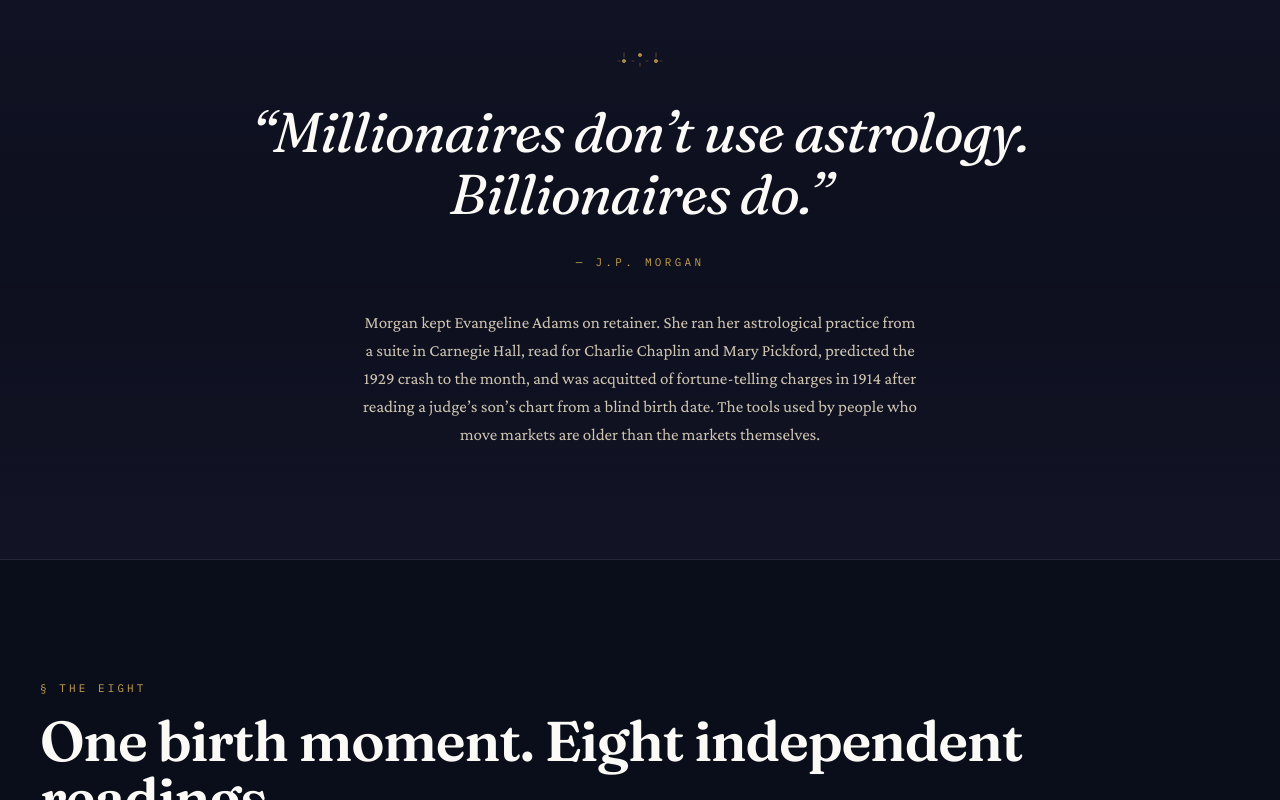
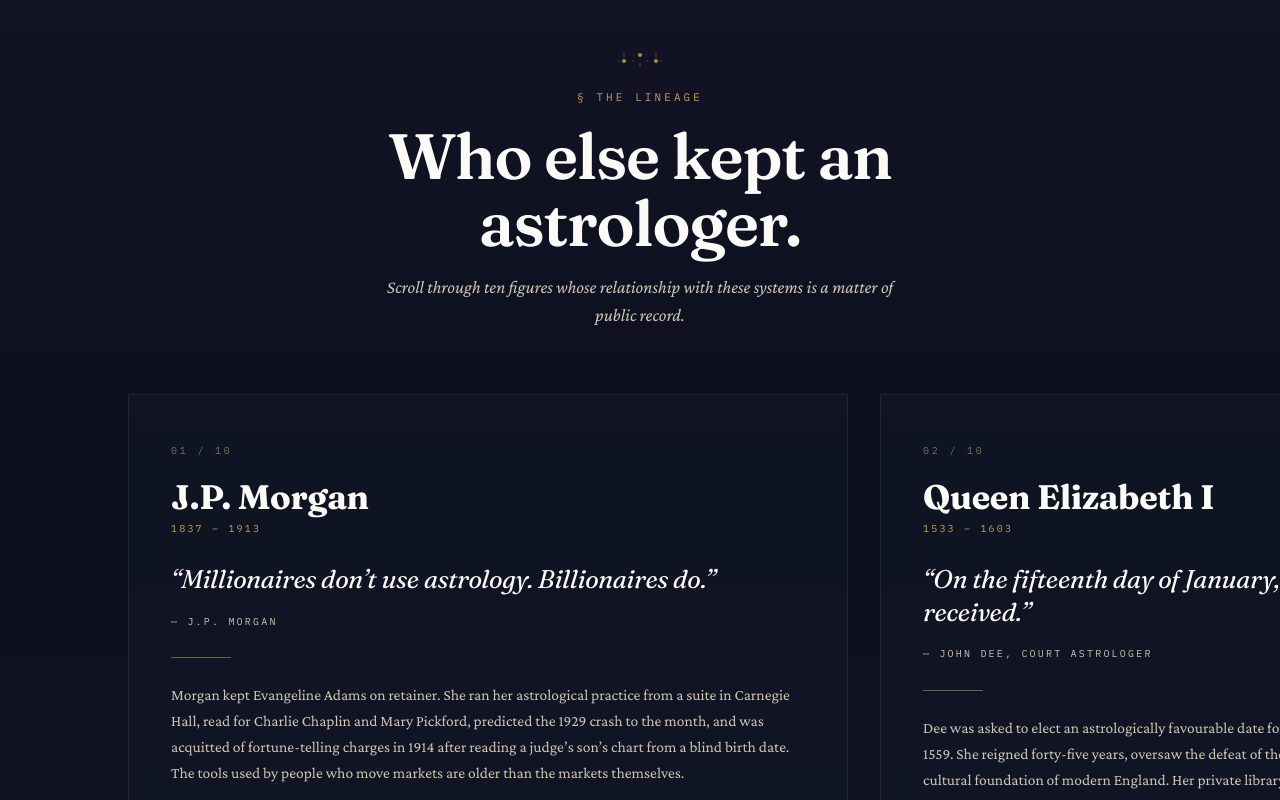
Before and after one commit to Kaye999/synastra, a Next.js app: page / in a window 1280 px wide. Shown: the part 1060-1860 px from the top of the page. Built offline with nearby package versions, Linux system fonts and the light colour scheme.

Commit message:
Lineage horizontal scroller — 10 figures each with quote + story, snap-scroll carousel replacing single JP Morgan panel

```diff
--- a/src/app/globals.css
+++ b/src/app/globals.css
@@ -514,7 +514,146 @@
   .mk-reveal { opacity: 1; transform: none; transition: none; }
 }
 
-/* ─── Marketing: J.P. Morgan panel ────────────────────────────────── */
+/* ─── Marketing: Lineage horizontal scroller ─────────────────────── */
+.mk-lineage-section {
+  padding: 110px 0 80px;
+  background: linear-gradient(180deg, rgba(59, 47, 92, 0.18) 0%, rgba(59, 47, 92, 0.06) 50%, rgba(59, 47, 92, 0.18) 100%);
+  border-top: 1px solid var(--rule);
+  border-bottom: 1px solid var(--rule);
+  overflow: hidden;
+}
+.mk-lineage-header {
+  max-width: 820px;
+  margin: 0 auto 64px;
+  text-align: center;
+  padding: 0 24px;
+}
+.mk-lineage-title {
+  font-family: var(--font-display);
+  font-variation-settings: "opsz" 144;
+  font-weight: 600;
+  font-size: clamp(38px, 5vw, 68px);
+  line-height: 1.05;
+  letter-spacing: -0.02em;
+  color: var(--ink);
+  margin: 16px 0 18px;
+}
+.mk-lineage-sub {
+  font-family: var(--font-body);
+  font-style: italic;
+  font-size: 18px;
+  color: var(--ink-dim);
+  margin: 0 auto;
+  max-width: 52ch;
+}
+.mk-lineage-scroller {
+  display: flex;
+  gap: 32px;
+  padding: 0 10vw 40px;
+  overflow-x: auto;
+  overflow-y: hidden;
+  scroll-snap-type: x mandatory;
+  scroll-behavior: smooth;
+  scrollbar-width: thin;
+  scrollbar-color: var(--brass-soft) transparent;
+  -webkit-overflow-scrolling: touch;
+}
+.mk-lineage-scroller::-webkit-scrollbar { height: 6px; }
+.mk-lineage-scroller::-webkit-scrollbar-track { background: transparent; }
+.mk-lineage-scroller::-webkit-scrollbar-thumb {
+  background: var(--brass-soft);
+  border-radius: 999px;
+}
+.mk-lineage-card {
+  flex: 0 0 clamp(320px, 68vw, 720px);
+  scroll-snap-align: center;
+  background: rgba(19, 24, 40, 0.5);
+  border: 1px solid var(--rule);
+  padding: 48px 42px 44px;
+  display: flex;
+  flex-direction: column;
+  position: relative;
+  transition: border-color 0.3s, background 0.3s;
+}
+.mk-lineage-card:hover {
+  border-color: var(--brass-soft);
+  background: rgba(19, 24, 40, 0.75);
+}
+.mk-lineage-card-index {
+  font-family: var(--font-mono);
+  font-size: 10px;
+  letter-spacing: 0.28em;
+  text-transform: uppercase;
+  color: var(--ink-faint);
+  margin-bottom: 20px;
+}
+.mk-lineage-card-name {
+  font-family: var(--font-display);
+  font-variation-settings: "opsz" 144;
+  font-weight: 700;
+  font-size: 34px;
+  letter-spacing: -0.01em;
+  color: var(--ink);
+  line-height: 1.08;
+  margin-bottom: 6px;
+}
+.mk-lineage-card-era {
+  font-family: var(--font-mono);
+  font-size: 10px;
+  letter-spacing: 0.22em;
+  text-transform: uppercase;
+  color: var(--brass);
+  margin-bottom: 26px;
+}
+.mk-lineage-card-quote {
+  font-family: var(--font-display);
+  font-style: italic;
+  font-size: clamp(20px, 2vw, 26px);
+  line-height: 1.28;
+  letter-spacing: -0.01em;
+  color: var(--ink);
+  margin: 0 0 18px;
+  font-weight: 500;
+}
+.mk-lineage-card-attrib {
+  font-family: var(--font-mono);
+  font-size: 10px;
+  letter-spacing: 0.22em;
+  text-transform: uppercase;
+  color: var(--ink-dim);
+  margin-bottom: 28px;
+}
+.mk-lineage-card-rule {
+  height: 1px;
+  width: 60px;
+  background: var(--brass-soft);
+  margin-bottom: 24px;
+}
+.mk-lineage-card-body {
+  font-family: var(--font-body);
+  font-size: 15.5px;
+  color: var(--ink-dim);
+  line-height: 1.68;
+  margin: 0;
+}
+.mk-lineage-hint {
+  display: flex;
+  justify-content: center;
+  align-items: center;
+  gap: 16px;
+  margin-top: 24px;
+  font-family: var(--font-mono);
+  font-size: 10px;
+  letter-spacing: 0.28em;
+  text-transform: uppercase;
+  color: var(--ink-faint);
+}
+.mk-lineage-hint .arrow {
+  color: var(--brass);
+  font-size: 14px;
+}
+
+/* Legacy JPM panel styles — kept in case referenced elsewhere */
 .mk-jpm-panel {
   position: relative;
   padding: 110px 24px;
--- a/src/app/page.tsx
+++ b/src/app/page.tsx
@@ -138,6 +138,79 @@
   },
 ] as const;
 
+const LINEAGE = [
+  {
+    name: 'J.P. Morgan',
+    era: '1837 – 1913',
+    quote: '\u201CMillionaires don\u2019t use astrology. Billionaires do.\u201D',
+    attrib: 'J.P. Morgan',
+    body: 'Morgan kept Evangeline Adams on retainer. She ran her astrological practice from a suite in Carnegie Hall, read for Charlie Chaplin and Mary Pickford, predicted the 1929 crash to the month, and was acquitted of fortune-telling charges in 1914 after reading a judge\u2019s son\u2019s chart from a blind birth date. The tools used by people who move markets are older than the markets themselves.',
+  },
+  {
+    name: 'Queen Elizabeth I',
+    era: '1533 – 1603',
+    quote: '\u201COn the fifteenth day of January, the coronation will be received.\u201D',
+    attrib: 'John Dee, court astrologer',
+    body: 'Dee was asked to elect an astrologically favourable date for Elizabeth\u2019s coronation. He chose 15 January 1559. She reigned forty-five years, oversaw the defeat of the Spanish Armada, and established the cultural foundation of modern England. Her private library contained more astrological texts than any monarch before her.',
+  },
+  {
+    name: 'Isaac Newton',
+    era: '1643 – 1727',
+    quote: '\u201CNewton was not the first of the age of reason. He was the last of the magicians.\u201D',
+    attrib: 'John Maynard Keynes, 1946',
+    body: 'Keynes bought a trunk of Newton\u2019s unpublished papers at auction in 1936. Inside: a million words on alchemy, biblical prophecy, and Hermetic philosophy \u2014 a quarter of Newton\u2019s life\u2019s writing. The man who gave us calculus and gravitation spent his nights trying to transmute lead into gold and decode the Book of Revelation.',
+  },
+  {
+    name: 'Carl Jung',
+    era: '1875 – 1961',
+    quote: '\u201CWe are born at a given moment, in a given place, and like vintage years of wine we have the qualities of the year and season in which we are born.\u201D',
+    attrib: 'Carl Jung, letter 1947',
+    body: 'Jung cast natal charts for his patients throughout his career. His doctrine of synchronicity \u2014 the meaningful coincidence \u2014 emerged from his study of astrology and the I Ching. Modern psychological astrology is almost entirely downstream of his work.',
+  },
+  {
+    name: 'Ronald Reagan',
+    era: '1911 – 2004 · 40th US President',
+    quote: '\u201CVirtually every major move and decision the Reagans made during my time as Chief of Staff was cleared in advance with a woman in San Francisco who drew up horoscopes.\u201D',
+    attrib: 'Donald Regan, Chief of Staff, 1988 memoir',
+    body: 'Astrologer Joan Quigley worked with Nancy and Ronald Reagan throughout both presidential terms. Air Force One take-off times, summit dates with Gorbachev, State of the Union scheduling \u2014 all cleared against her charts. The story broke in 1988 via the Chief of Staff\u2019s own book.',
+  },
+  {
+    name: 'Princess Diana',
+    era: '1961 – 1997',
+    quote: '\u201CDebbie, tell me what the stars are saying today.\u201D',
+    attrib: 'Princess Diana, to astrologer Debbie Frank',
+    body: 'Diana met astrologer Debbie Frank in 1989 and saw her weekly for the rest of her life. Frank\u2019s 2005 memoir details seven years of sessions \u2014 transits through Diana\u2019s Cancer chart, the timing of her separation, conversations about destiny she trusted no one else with.',
+  },
+  {
+    name: 'Nikola Tesla',
+    era: '1856 – 1943',
+    quote: '\u201CHe would walk three times around a city block before entering his hotel \u2014 even the Waldorf-Astoria.\u201D',
+    attrib: 'John O\u2019Neill, Prodigal Genius (1944)',
+    body: 'Tesla required hotel rooms whose numbers were divisible by three. He demanded exactly eighteen napkins at every meal. He calculated ingredient volumes in multiples of three. He never explained why \u2014 only that the number held something he could feel but not articulate. The numerology his instincts pointed at is the same one Pythagoras formalised two millennia earlier.',
+  },
+  {
+    name: 'Beyonc\u00e9',
+    era: 'b. 1981',
+    quote: '\u201CI\u2019m a Virgo and a perfectionist and that\u2019s what I am.\u201D',
+    attrib: 'Beyonc\u00e9, Rolling Stone',
+    body: 'Beyonc\u00e9 references her Virgo Sun and Scorpio Moon in interviews and in her albums. The imagery through Lemonade, Renaissance, and Cowboy Carter is dense with astrological and Yoruba deity symbolism. Her birthday announcements on Instagram frequently cite the exact planetary positions of her natal chart.',
+  },
+  {
+    name: 'Madonna',
+    era: 'b. 1958',
+    quote: '\u201CKabbalah is an ancient wisdom that answers questions like, why do we do what we do in life?\u201D',
+    attrib: 'Madonna, 2004 interview',
+    body: 'Madonna has been a serious student of Kabbalah since the late 1990s under Rabbi Philip Berg. She famously wears the red string, named her son Rocco partly for Kabbalistic reasons, and produced the documentary I Am Because We Are through the same lineage. Twenty-plus years in \u2014 before it was fashionable, after it went mainstream, still practising.',
+  },
+  {
+    name: 'Oprah Winfrey',
+    era: 'b. 1954',
+    quote: '\u201CThe planets have their own rhythm. When you learn to listen, they tell you exactly when to move.\u201D',
+    attrib: 'Oprah Winfrey, OWN Network',
+    body: 'The Oprah Winfrey Show featured astrologers \u2014 Susan Miller, Chani Nicholas, Debbie Frank \u2014 across twenty-five years on air. Oprah publicly discusses her Aquarius Sun and its influence on her career arc. The platforming of astrology in American mass media owes much of its credibility to her sustained interest.',
+  },
+] as const;
+
 export default function LandingPage() {
   return (
     <main style={{ position: 'relative', overflow: 'hidden' }}>
@@ -211,28 +284,42 @@
       </section>
 
       {/* ── 2. J.P. MORGAN PANEL ───────────────────────────────────── */}
-      <section className="mk-jpm-panel" style={{ position: 'relative', zIndex: 1 }}>
-        <div className="mk-jpm-inner">
+      <section className="mk-lineage-section" style={{ position: 'relative', zIndex: 1 }}>
+        <div className="mk-lineage-header">
           <Reveal>
-            <Ornament kind="asterism" style={{ marginBottom: 32 }} />
+            <Ornament kind="asterism" />
           </Reveal>
           <Reveal delay={80}>
-            <p className="mk-jpm-quote">
-              &ldquo;Millionaires don&rsquo;t use astrology. Billionaires do.&rdquo;
+            <div className="mk-eyebrow" style={{ marginTop: 20 }}>§ The Lineage</div>
+          </Reveal>
+          <Reveal delay={160}>
+            <h2 className="mk-lineage-title">Who else kept an astrologer.</h2>
+          </Reveal>
+          <Reveal delay={240}>
+            <p className="mk-lineage-sub">
+              Scroll through ten figures whose relationship with these systems is a matter of public record.
             </p>
           </Reveal>
-          <Reveal delay={160}>
-            <div className="mk-jpm-attrib">— J.P. Morgan</div>
-          </Reveal>
-          <Reveal delay={240}>
-            <p className="mk-jpm-context">
-              Morgan kept Evangeline Adams on retainer. She ran her astrological practice from a suite
-              in Carnegie Hall, read for Charlie Chaplin and Mary Pickford, predicted the 1929 crash
-              to the month, and was acquitted of fortune-telling charges in 1914 after reading a judge&rsquo;s
-              son&rsquo;s chart from a blind birth date. The tools used by people who move markets are older
-              than the markets themselves.
-            </p>
-          </Reveal>
+        </div>
+
+        <div className="mk-lineage-scroller">
+          {LINEAGE.map((figure, i) => (
+            <article key={figure.name} className="mk-lineage-card" data-index={i + 1}>
+              <div className="mk-lineage-card-index">{String(i + 1).padStart(2, '0')} / 10</div>
+              <div className="mk-lineage-card-name">{figure.name}</div>
+              <div className="mk-lineage-card-era">{figure.era}</div>
+              <blockquote className="mk-lineage-card-quote">{figure.quote}</blockquote>
+              <div className="mk-lineage-card-attrib">— {figure.attrib}</div>
+              <div className="mk-lineage-card-rule" />
+              <p className="mk-lineage-card-body">{figure.body}</p>
+            </article>
+          ))}
+        </div>
+
+        <div className="mk-lineage-hint">
+          <span className="arrow">←</span>
+          <span>Drag or scroll horizontally</span>
+          <span className="arrow">→</span>
         </div>
       </section>
 
```
